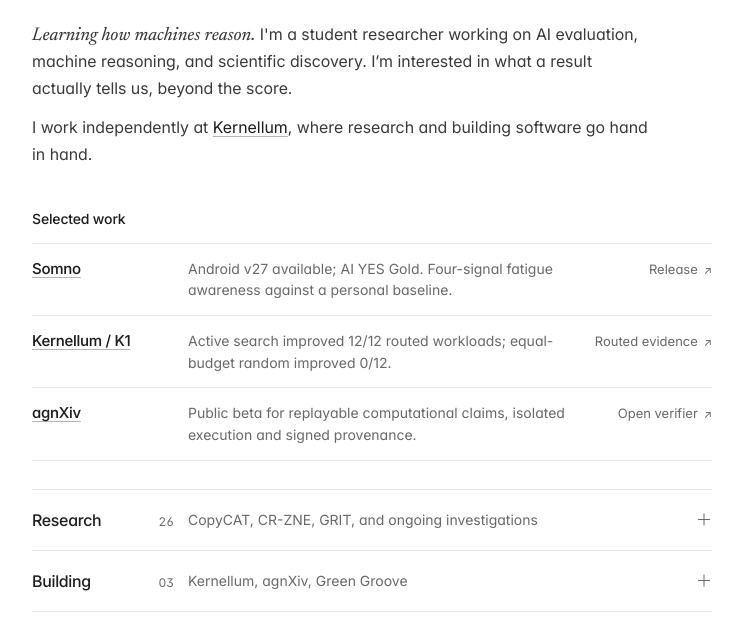
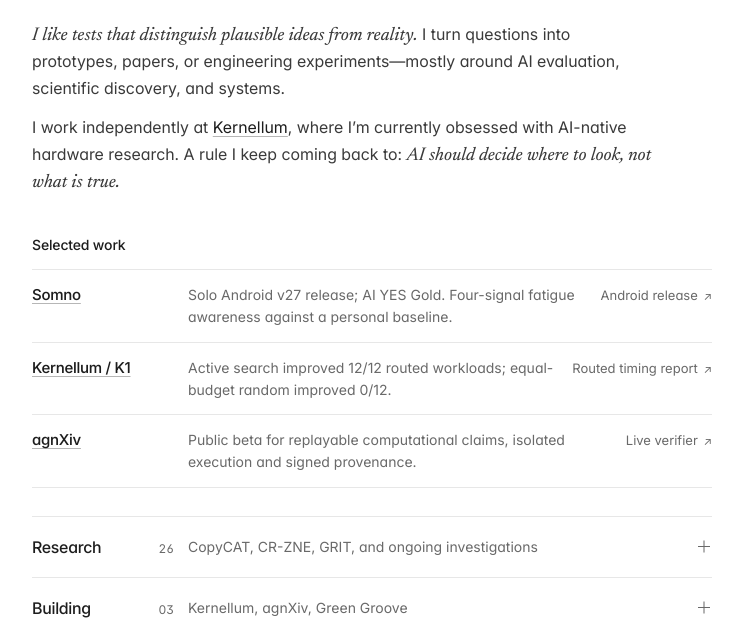
Before and after one commit to sushxnthd/portfolio, a plain HTML site: page index.html in a window 1280 px wide. Shown: the part 131-758 px from the top of the page, without its empty margins (268-1011 px from the left). Drawn offline with Linux system fonts and the light colour scheme.

Commit message:
Use authentic research voice and stronger flagship information scent

```diff
--- a/index.html
+++ b/index.html
@@ -2,11 +2,11 @@
 <html lang="en"><head>
 <meta charset="utf-8">
 <meta name="viewport" content="width=device-width, initial-scale=1">
-<meta name="description" content="Independent research in machine reasoning, scientific discovery and computational reliability, alongside software.">
+<meta name="description" content="Research and software by Sushanth Dasari across AI evaluation, scientific discovery, machine reasoning and systems.">
 <meta name="theme-color" content="#ffffff">
 <meta property="og:type" content="profile">
 <meta property="og:title" content="Sushanth Dasari">
-<meta property="og:description" content="Independent research in machine reasoning, scientific discovery and computational reliability, alongside software.">
+<meta property="og:description" content="Research and software by Sushanth Dasari across AI evaluation, scientific discovery, machine reasoning and systems.">
 <meta property="og:url" content="https://sushxnthd.github.io/portfolio/">
 <meta name="twitter:card" content="summary">
 <link rel="canonical" href="https://sushxnthd.github.io/portfolio/">
@@ -22,15 +22,15 @@
 <main class="site home" id="main">
   <header id="intro" class="intro">
     <h1>Sushanth Dasari</h1>
-    <p><em>Learning how machines reason.</em> I'm a student researcher working on AI evaluation, machine reasoning, and scientific discovery. I’m interested in what a result actually tells us, beyond the score.</p>
-    <p>I work independently at <a href="#kernellum">Kernellum</a>, where research and building software go hand in hand.</p>
+    <p><em>I like tests that distinguish plausible ideas from reality.</em> I turn questions into prototypes, papers, or engineering experiments—mostly around AI evaluation, scientific discovery, and systems.</p>
+    <p>I work independently at <a href="#kernellum">Kernellum</a>, where I’m currently obsessed with AI-native hardware research. A rule I keep coming back to: <em>AI should decide where to look, not what is true.</em></p>
   </header>
   <section class="featured-work" aria-labelledby="featured-heading">
     <h2 id="featured-heading">Selected work</h2>
     <ul class="featured-list">
-      <li><div class="featured-description"><h3><a href="work/somno/">Somno</a></h3><p>Android v27 available; AI YES Gold. Four-signal fatigue awareness against a personal baseline.</p></div><a class="featured-link" href="https://github.com/sushxnthd/somno/releases/tag/v27">Release <span aria-hidden="true">↗</span></a></li>
-      <li><div class="featured-description"><h3><a href="work/kernellum-k1/">Kernellum / K1</a></h3><p>Active search improved 12/12 routed workloads; equal-budget random improved 0/12.</p></div><a class="featured-link" href="https://github.com/sushxnthd/kernellum/blob/main/docs/K1_CLOSED_LOOP_REPORT.md">Routed evidence <span aria-hidden="true">↗</span></a></li>
-      <li><div class="featured-description"><h3><a href="work/agnxiv/">agnXiv</a></h3><p>Public beta for replayable computational claims, isolated execution and signed provenance.</p></div><a class="featured-link" href="https://sushxnthd.github.io/agnXiv/verify.html">Open verifier <span aria-hidden="true">↗</span></a></li>
+      <li><div class="featured-description"><h3><a href="work/somno/">Somno</a></h3><p>Solo Android v27 release; AI YES Gold. Four-signal fatigue awareness against a personal baseline.</p></div><a class="featured-link" href="https://github.com/sushxnthd/somno/releases/tag/v27">Android release <span aria-hidden="true">↗</span></a></li>
+      <li><div class="featured-description"><h3><a href="work/kernellum-k1/">Kernellum / K1</a></h3><p>Active search improved 12/12 routed workloads; equal-budget random improved 0/12.</p></div><a class="featured-link" href="https://github.com/sushxnthd/kernellum/blob/main/docs/K1_CLOSED_LOOP_REPORT.md">Routed timing report <span aria-hidden="true">↗</span></a></li>
+      <li><div class="featured-description"><h3><a href="work/agnxiv/">agnXiv</a></h3><p>Public beta for replayable computational claims, isolated execution and signed provenance.</p></div><a class="featured-link" href="https://sushxnthd.github.io/agnXiv/verify.html">Live verifier <span aria-hidden="true">↗</span></a></li>
     </ul>
   </section>
   <section class="work-index" aria-label="Full archive">
```
